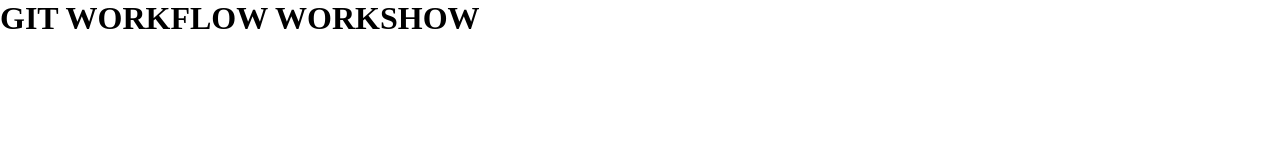
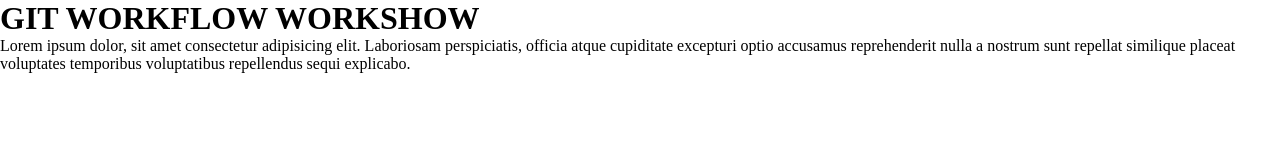
Before and after one commit to GSG-CF05/github-git-flow-MM, a plain HTML site: page index.html in a window 1280 px wide. Drawn offline with Linux system fonts and the light colour scheme.

Commit message:
add pargraph #1

```diff
--- a/index.html
+++ b/index.html
@@ -11,7 +11,7 @@
 <body>
 
     <h1 class="some-heading">GIT WORKFLOW WORKSHOW</h1>
-
+    <p>Lorem ipsum dolor, sit amet consectetur adipisicing elit. Laboriosam perspiciatis, officia atque cupiditate excepturi optio accusamus reprehenderit nulla a nostrum sunt repellat similique placeat voluptates temporibus voluptatibus repellendus sequi explicabo.</p>
 </body>
 
 </html>
```
